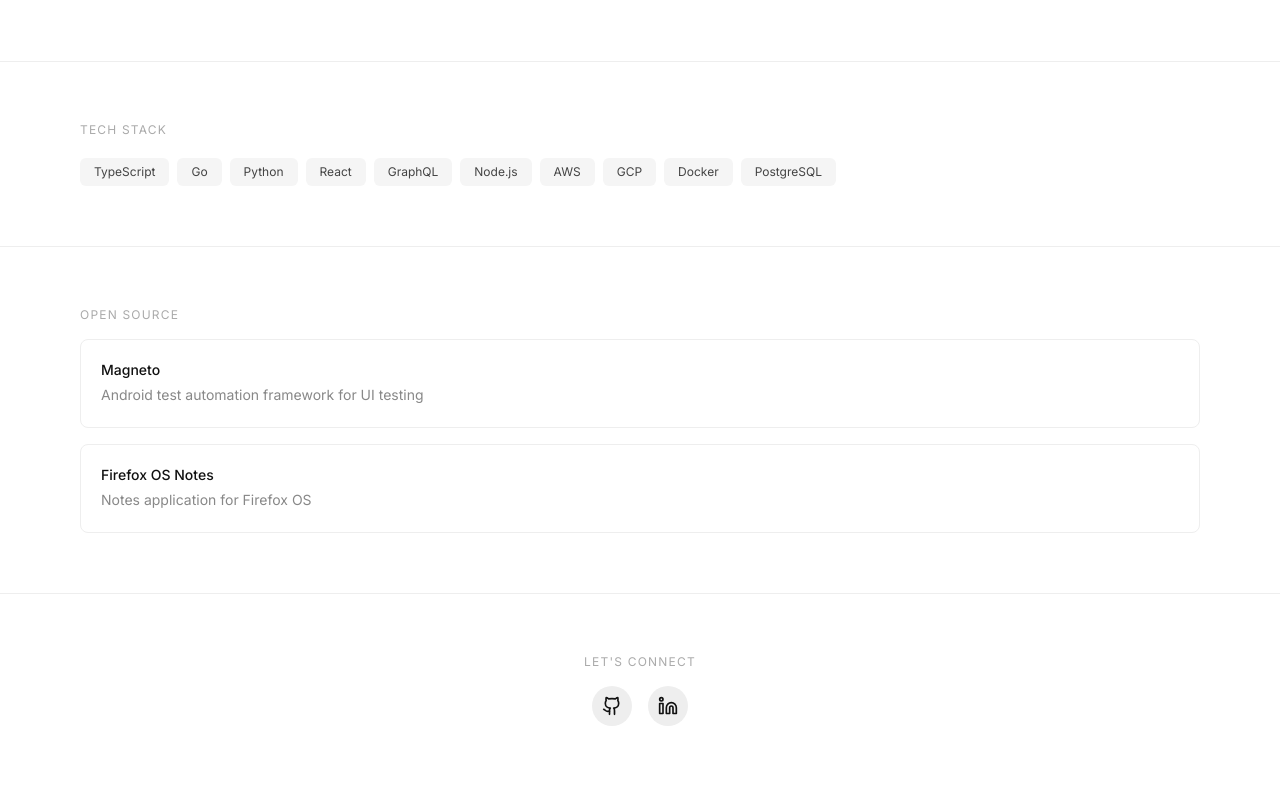
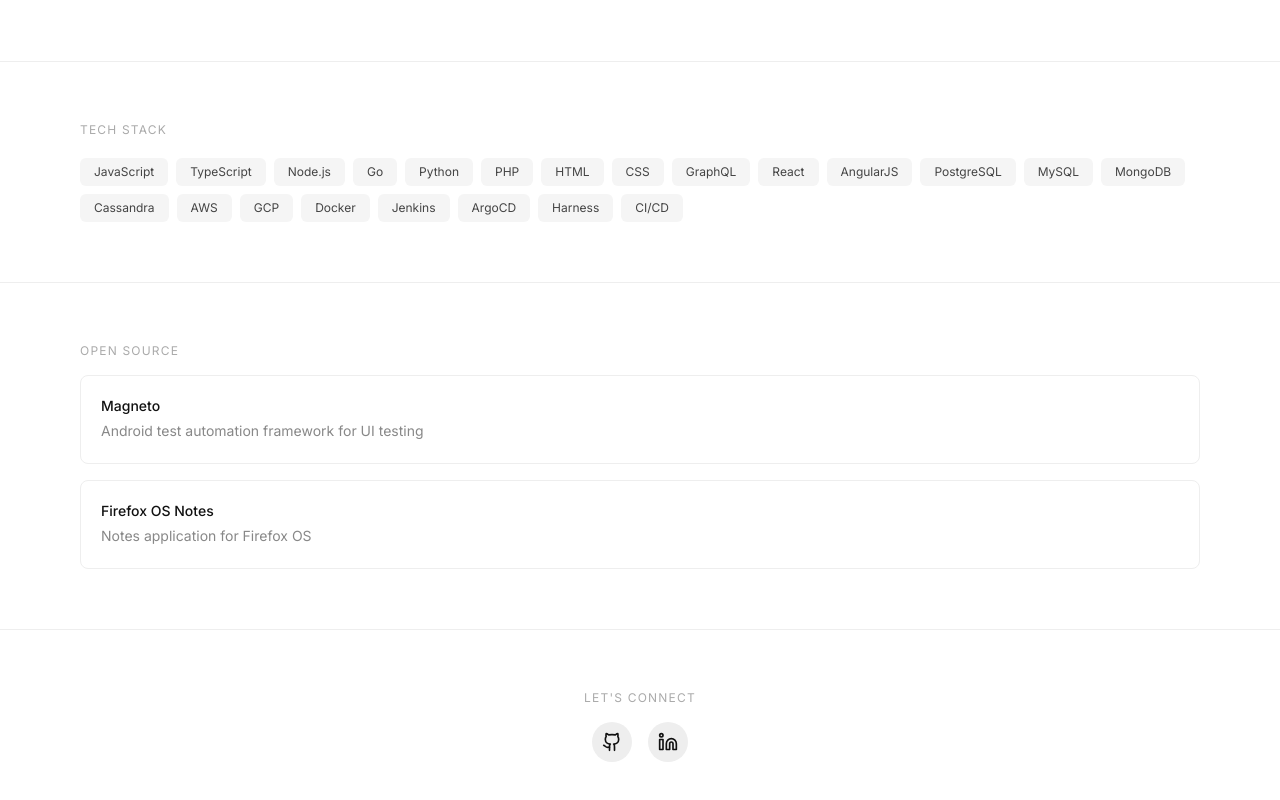
Before and after one commit to maticrivo/maticrivo, a Next.js app in the folder portfolio/: page / in a window 1280 px wide. Shown: the part 1180-1980 px from the top of the page. Built offline with nearby package versions, Linux system fonts and the light colour scheme.

Commit message:
feat: expand tech stack with skills from resume

```diff
--- a/portfolio/components/TechStack.tsx
+++ b/portfolio/components/TechStack.tsx
@@ -1,14 +1,26 @@
 const skills = [
+  "JavaScript",
   "TypeScript",
+  "Node.js",
   "Go",
   "Python",
+  "PHP",
+  "HTML",
+  "CSS",
+  "GraphQL",
   "React",
-  "GraphQL",
-  "Node.js",
+  "AngularJS",
+  "PostgreSQL",
+  "MySQL",
+  "MongoDB",
+  "Cassandra",
   "AWS",
   "GCP",
   "Docker",
-  "PostgreSQL",
+  "Jenkins",
+  "ArgoCD",
+  "Harness",
+  "CI/CD",
 ];
 
 export default function TechStack() {
```
